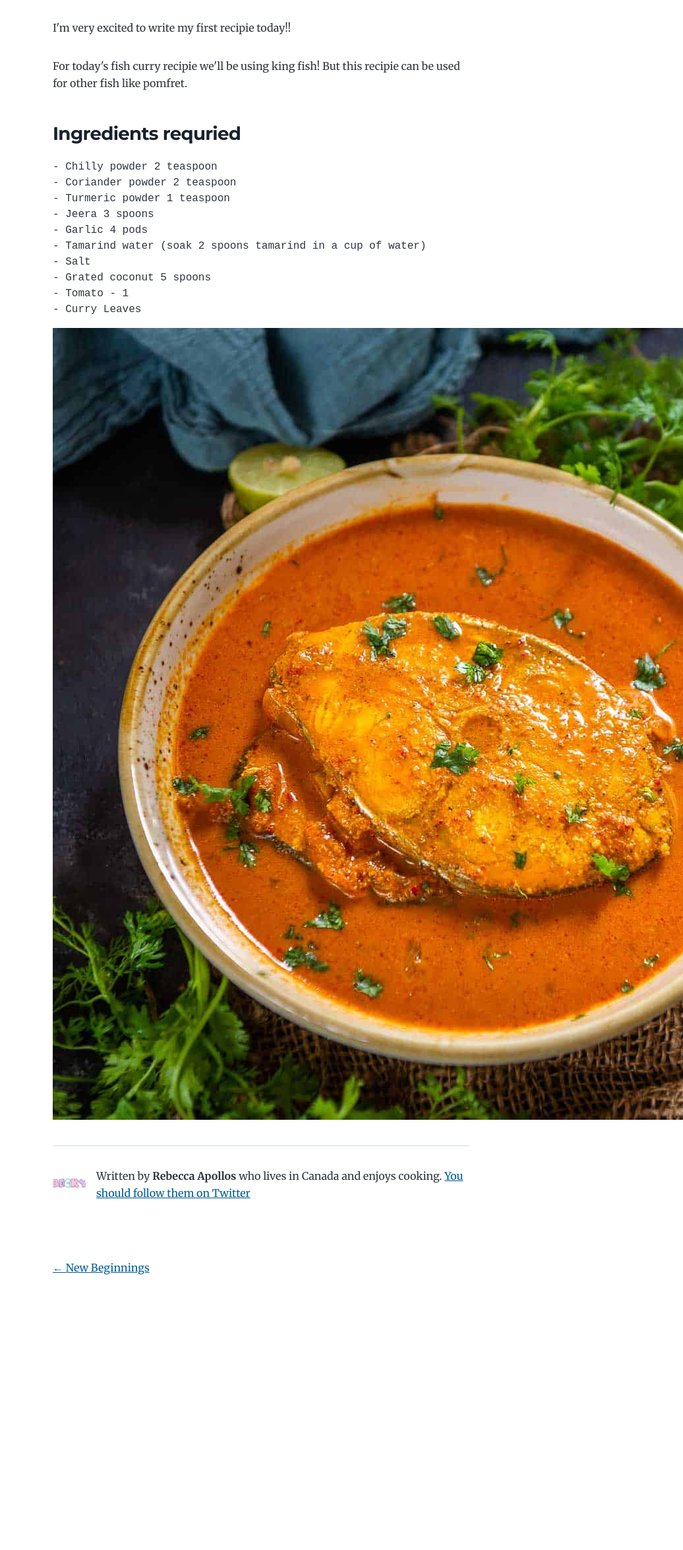
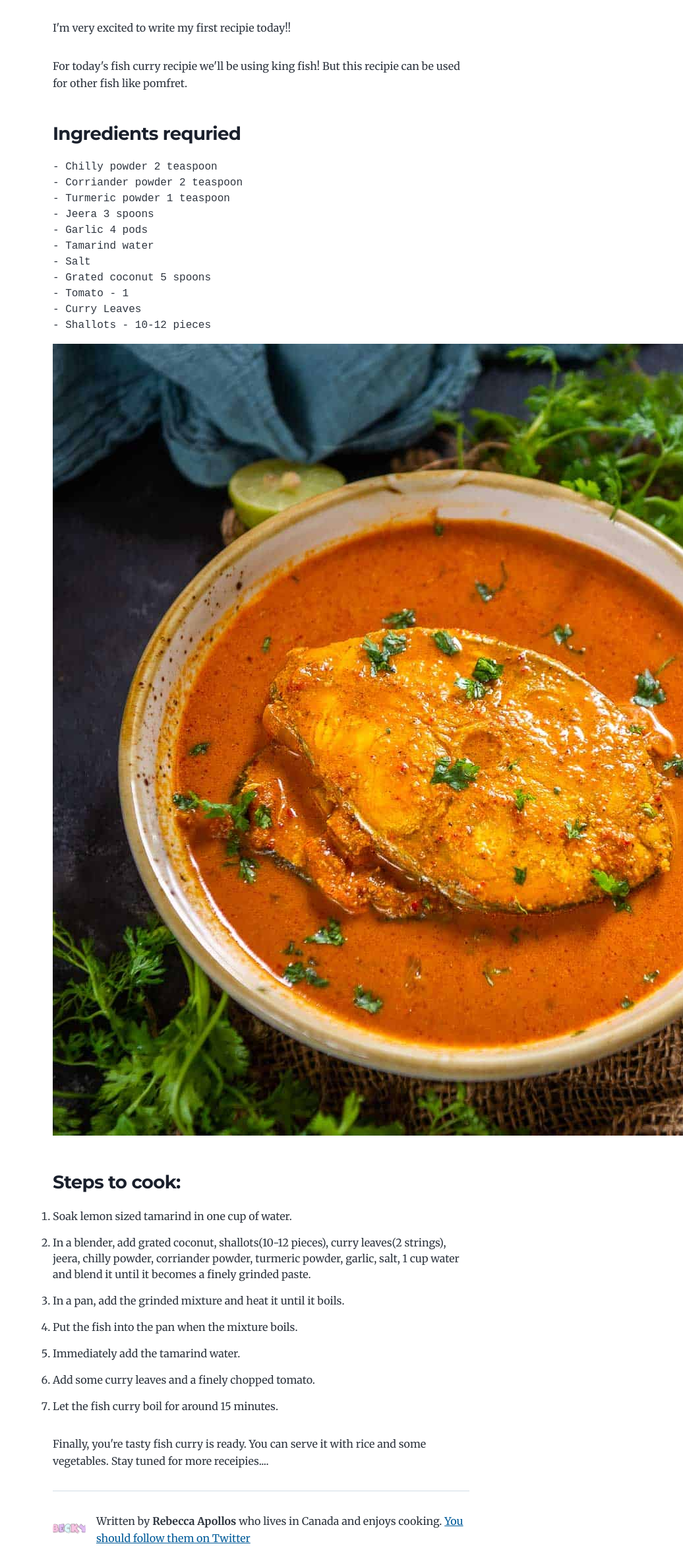
Before and after one commit to rebeccaapollos/cookbook, a Gatsby site: page /fish-curry/ in a window 1280 px wide. Shown: the part 211-2560 px from the top of the page at 66% size, without its empty margins (244-1280 px from the left). Before the commit the page ends 2248 px from the top, so only its background shows below. Built offline with nearby package versions, Linux system fonts and the light colour scheme; Gatsby itself is replaced by a stand-in of ours; some packages are replaced by stand-ins of ours; code samples lack their colours.

Commit message:
add reipe list

```diff
--- a/content/blog/fish-curry/index.md
+++ b/content/blog/fish-curry/index.md
@@ -1,7 +1,7 @@
 ---
 title: Fish Curry
 date: "2021-12-04"
-description: "Our yummy fish curry recipie"
+description: "Our yummy fish curry recipie."
 ---
 
 I'm very excited to write my first recipie today!!
@@ -11,14 +11,28 @@ For today's fish curry recipie we'll be using king fish! But this recipie can be
 ### Ingredients requried
 
     - Chilly powder 2 teaspoon
-    - Coriander powder 2 teaspoon
+    - Corriander powder 2 teaspoon
     - Turmeric powder 1 teaspoon
     - Jeera 3 spoons
     - Garlic 4 pods
-    - Tamarind water (soak 2 spoons tamarind in a cup of water)
+    - Tamarind water
     - Salt
     - Grated coconut 5 spoons
     - Tomato - 1
     - Curry Leaves
+    - Shallots - 10-12 pieces
 
 ![Fish Curry](./fish-curry.jpg)
+
+### Steps to cook:
+
+1. Soak lemon sized tamarind in one cup of water.
+2. In a blender, add grated coconut, shallots(10-12 pieces), curry leaves(2 strings), jeera, chilly powder, corriander powder, turmeric powder, garlic, salt, 1 cup water and blend it until it becomes a finely grinded paste.
+3. In a pan, add the grinded mixture and heat it until it boils.
+4. Put the fish into the pan when the mixture boils.
+5. Immediately add the tamarind water.
+6. Add some curry leaves and a finely chopped tomato.
+7. Let the fish curry boil for around 15 minutes.
+
+Finally, you're tasty fish curry is ready. You can serve it with rice and some vegetables.
+Stay tuned for more receipies....
```
Also changed, not shown: README.md.
